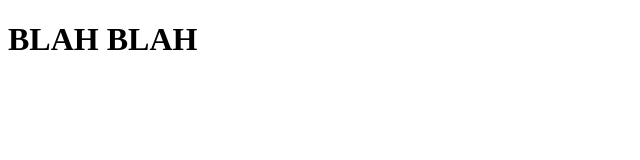
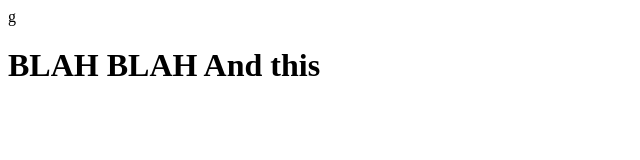
Before and after one commit to TheTTimeLives/TheTTimeLives.github.io, a plain HTML site: page index.html in a window 1280 px wide. Shown: the whole page, without its empty margins (0-640 px from the left). Drawn offline with Linux system fonts and the light colour scheme.

Commit message:
This is the body change

```diff
--- a/index.html
+++ b/index.html
@@ -4,11 +4,13 @@
 
 </head>
 
-<body>
+<body>g
 
 
 <h1>
         BLAH BLAH
+
+        And this
     </h1>
 </body>
 
```
